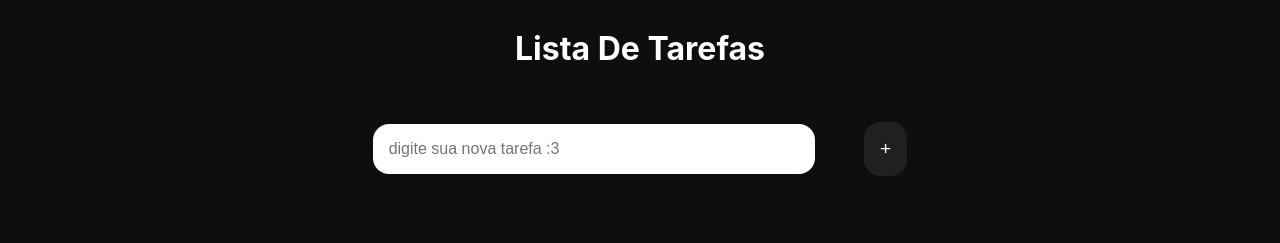
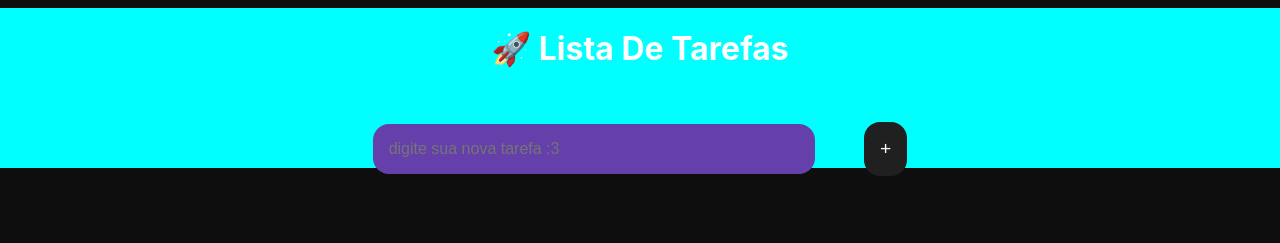
Before and after one commit to juniormieg/projeto-loading, a plain HTML site: page index.html in a window 1280 px wide. Drawn offline with Linux system fonts and the light colour scheme; a web font is replaced by a local one.

Commit message:
novas cores

```diff
--- a/index.html
+++ b/index.html
@@ -10,9 +10,9 @@
 </head>
 
 <body>
-  <h1>Lista De Tarefas</h1>
+  <h1 id="Top-Title">🚀 Lista De Tarefas</h1>
+  <div class="top-side"></div>
   <div class="content">
-
     <div class="adicionar-tarefa">
       <input type="text" id="input-nova-tarefa" placeholder="digite sua nova tarefa :3">
       <button onclick="novaTarefa()" id="botao-nova-task" title="clique aqui para adicionar uma nova tarefa.">
--- a/style.css
+++ b/style.css
@@ -3,8 +3,6 @@
   --color-dark2: rgb(32, 32, 32);
   --color-dark3: rgb(22, 22, 22);
   --color-white: #fff;
-  --color-violet: rgb(132, 51, 139);
-  --color-violet: rgb(95, 21, 99);
 }
 body {
   font-family: "inter";
@@ -15,7 +13,13 @@ body {
   align-items: center;
   gap: 2rem;
 }
-
+.top-side {
+  position: absolute;
+  background-color: aqua;
+  width: 100%;
+  height: 20%;
+  z-index: -1;
+}
 .content {
   display: flex;
   flex-direction: column;
@@ -39,6 +43,7 @@ body {
 #input-nova-tarefa {
   width: 65%;
   border-radius: 1rem;
+  background-color: #6540aa;
 }
 #botao-nova-task {
   background-color: var(--color-dark2);
@@ -64,6 +69,12 @@ body {
   display: flex;
   justify-content: space-between;
   align-items: center;
+}
+#lista li:hover {
+  background-color: var(--color-dark3);
+  transition: 0.6s;
+  border-radius: 1rem;
+  padding-left: 1rem;
 }
 .rounded-button {
   border: none;
```
